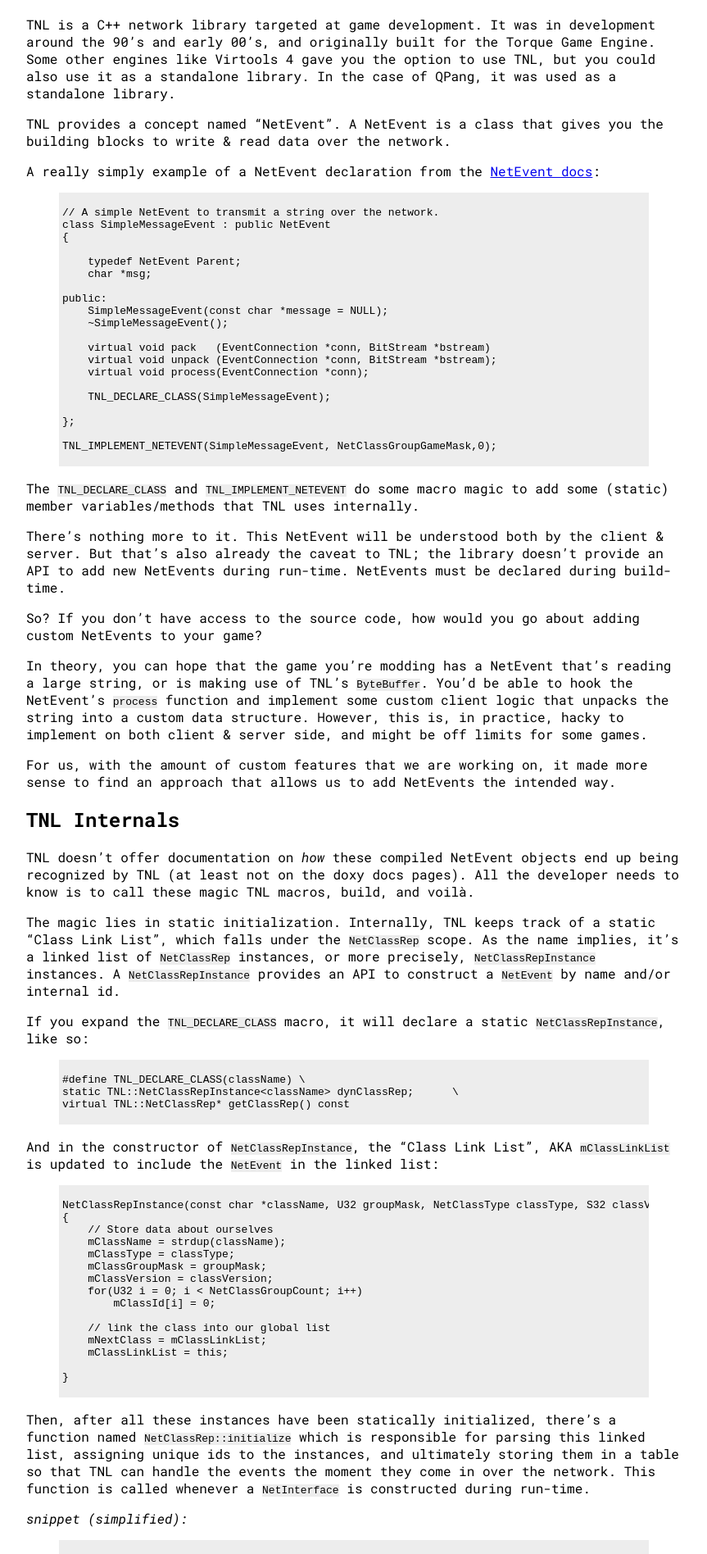
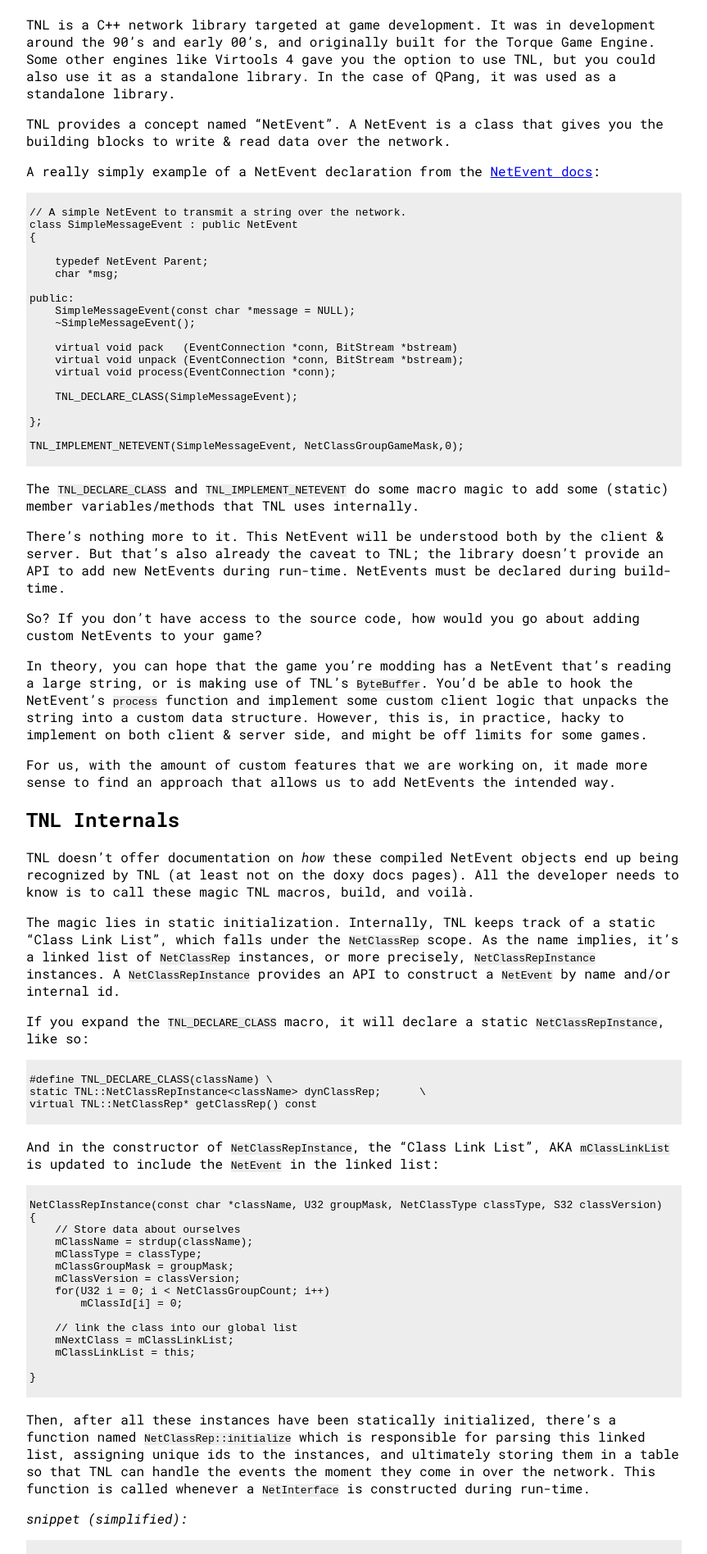
Before and after one commit to Deluze/deluze.github.io, a Jekyll site: the page built from docs/_posts/2025-11-17-injecting-custom-tnl-net-events.md, in a window 1280 px wide. Shown: the part 372-2268 px from the top of the page at 82% size, without its empty margins (208-1071 px from the left). Built offline with Jekyll 4.4.1, drawn with Linux system fonts in a browser that asks for light colours.

Commit message:
make code use up more space

```diff
--- a/docs/assets/main.css
+++ b/docs/assets/main.css
@@ -29,8 +29,5 @@
     overflow: auto;
     background-color: #EDEDED;
     padding: 4px;
-}
-
-figure .highlight {
     margin: 0;
 }
```
